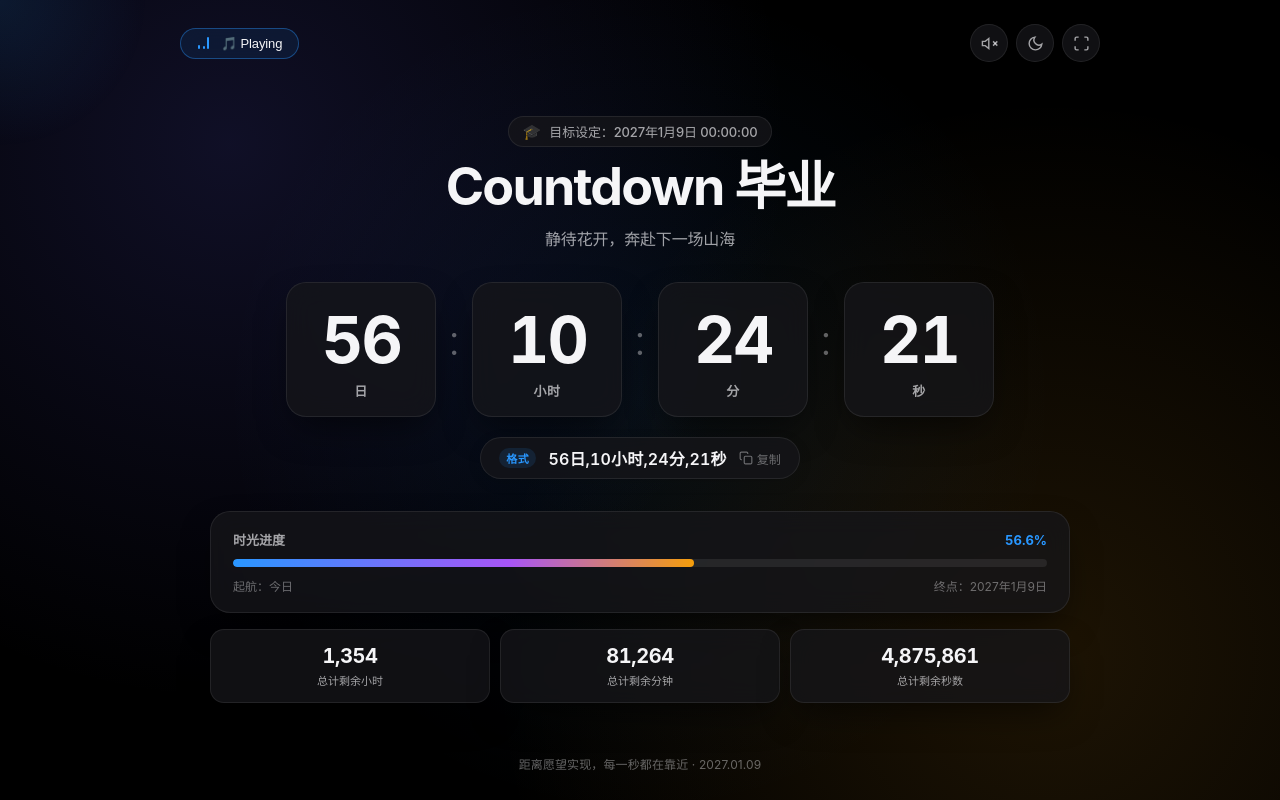
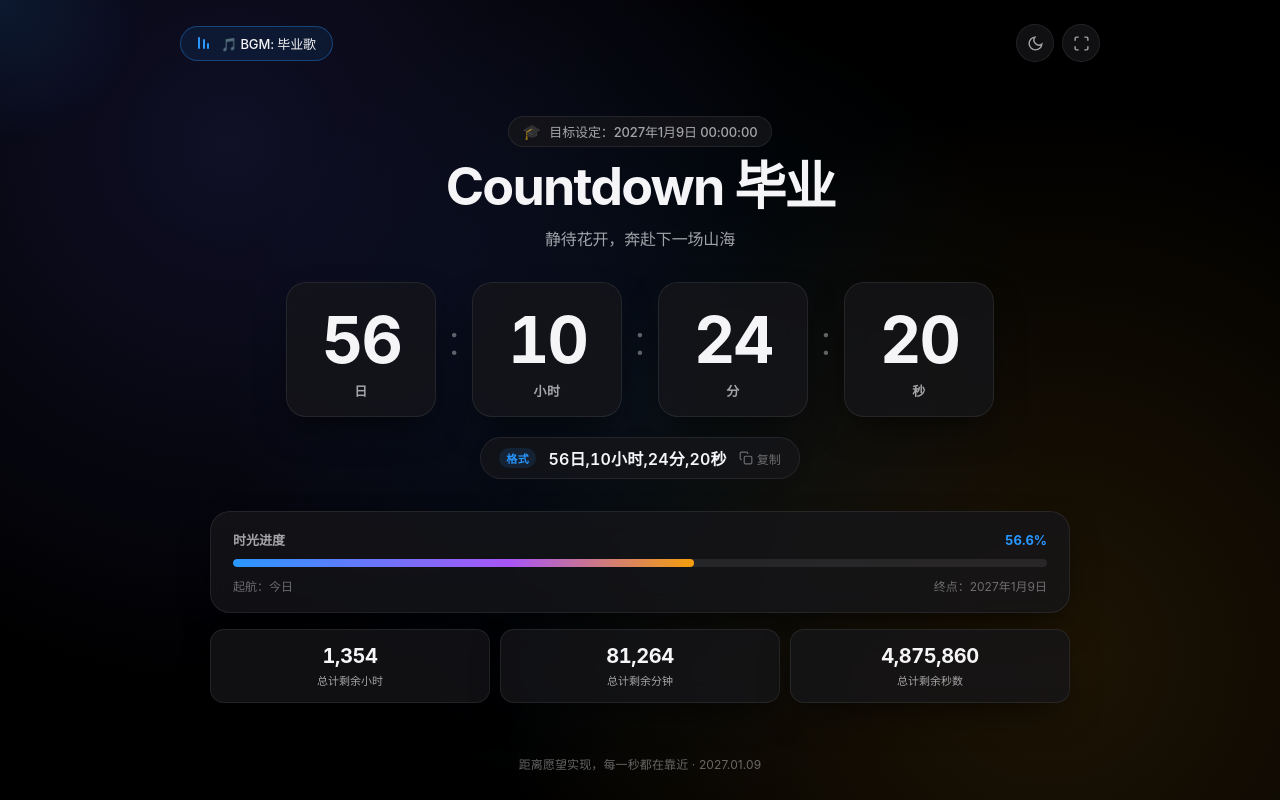
Before and after one commit to Mingstar556/-countdown, a plain HTML site: page index.html in a window 1280 px wide. Drawn offline with Linux system fonts and the light colour scheme.

Commit message:
feat: enforce continuous autoplay background music and disable turn off

```diff
--- a/index.html
+++ b/index.html
@@ -15,14 +15,14 @@
     <div class="interactive-glow" id="mouseGlow"></div>
   </div>
 
-  <!-- Native HTML5 Loop Audio Engine (100% Reliable, Zero Block, Exact Song: https://youtu.be/aivb0mwmA7o) -->
-  <audio id="bgmAudio" src="song.mp3" loop preload="auto" playsinline></audio>
+  <!-- Non-Stoppable Native HTML5 Loop Audio Engine (song.mp3) -->
+  <audio id="bgmAudio" src="song.mp3" autoplay loop preload="auto" playsinline></audio>
 
   <main class="page-container">
     <!-- Top Navigation Bar -->
     <header class="top-nav">
-      <!-- Music Player Pill -->
-      <button id="musicToggle" class="music-pill" aria-label="Play background music" title="Click to play or pause background music">
+      <!-- Non-Stoppable Background Music Indicator -->
+      <div id="musicPill" class="music-pill playing" aria-label="Background music is playing" title="Background Music (Continuous Loop)">
         <span class="music-icon-wrap">
           <span class="music-bars" id="musicBars" aria-hidden="true">
             <span class="bar bar-1"></span>
@@ -30,23 +30,10 @@
             <span class="bar bar-3"></span>
           </span>
         </span>
-        <span class="music-text" id="musicText">🎵 Play Music</span>
-      </button>
+        <span class="music-text" id="musicText">🎵 BGM Playing</span>
+      </div>
 
       <div class="nav-controls">
-        <button id="soundToggle" class="icon-btn" title="Haptic Key Click Sound" aria-label="Toggle subtle key click sound">
-          <svg class="icon sound-on hidden" viewBox="0 0 24 24" fill="none" stroke="currentColor" stroke-width="2">
-            <polygon points="11 5 6 9 2 9 2 15 6 15 11 19 11 5"></polygon>
-            <path d="M15.54 8.46a5 5 0 0 1 0 7.07"></path>
-            <path d="M19.07 4.93a10 10 0 0 1 0 14.14"></path>
-          </svg>
-          <svg class="icon sound-off" viewBox="0 0 24 24" fill="none" stroke="currentColor" stroke-width="2">
-            <polygon points="11 5 6 9 2 9 2 15 6 15 11 19 11 5"></polygon>
-            <line x1="23" y1="9" x2="17" y2="15"></line>
-            <line x1="17" y1="9" x2="23" y2="15"></line>
-          </svg>
-        </button>
-
         <button id="themeToggle" class="icon-btn" title="Toggle Appearance" aria-label="Toggle light or dark theme">
           <svg class="icon sun-icon hidden" viewBox="0 0 24 24" fill="none" stroke="currentColor" stroke-width="2">
             <circle cx="12" cy="12" r="5"></circle>
--- a/script.js
+++ b/script.js
@@ -32,86 +32,68 @@
   const elTotalSeconds = document.getElementById('totalSecondsRemaining');
 
   const elThemeToggle = document.getElementById('themeToggle');
-  const elSoundToggle = document.getElementById('soundToggle');
   const elFullscreenToggle = document.getElementById('fullscreenToggle');
   const mouseGlow = document.getElementById('mouseGlow');
 
   // Music Elements
   const bgmAudio = document.getElementById('bgmAudio');
-  const elMusicToggle = document.getElementById('musicToggle');
+  const elMusicPill = document.getElementById('musicPill');
   const elMusicText = document.getElementById('musicText');
 
   /* ==========================================================================
-     1. Background Music Controller (Native HTML5 Loop: song.mp3)
+     1. Unstoppable Background Music Engine (Autoplay + Infinite Loop)
      ========================================================================== */
-  let isMusicPlaying = false;
-  let hasUserInteracted = false;
-
-  function updateMusicState(playing) {
-    isMusicPlaying = playing;
-    if (elMusicToggle) {
-      elMusicToggle.classList.toggle('playing', playing);
-      if (elMusicText) {
-        elMusicText.textContent = playing ? '🎵 Playing' : '🎵 Play Music';
-      }
+  function forcePlayMusic() {
+    if (!bgmAudio) return;
+    bgmAudio.loop = true;
+    bgmAudio.volume = 1.0;
+    const playPromise = bgmAudio.play();
+    if (playPromise !== undefined) {
+      playPromise.then(() => {
+        if (elMusicPill) elMusicPill.classList.add('playing');
+        if (elMusicText) elMusicText.textContent = '🎵 BGM: 毕业歌';
+      }).catch(() => {
+        // Awaiting browser gesture unlock if blocked on zero-interaction entry
+        if (elMusicText) elMusicText.textContent = '🎵 BGM (Click to Play)';
+      });
     }
   }
 
-  function startMusic() {
-    if (!bgmAudio) return;
-    bgmAudio.play().then(() => {
-      updateMusicState(true);
-    }).catch(() => {
-      // Autoplay blocked by browser policy until interaction
-      updateMusicState(false);
+  if (bgmAudio) {
+    bgmAudio.loop = true;
+    bgmAudio.autoplay = true;
+
+    // Guaranteed infinite loop on end
+    bgmAudio.addEventListener('ended', () => {
+      bgmAudio.currentTime = 0;
+      forcePlayMusic();
     });
+
+    // Make music CANNOT be turned off: immediately resume if paused
+    bgmAudio.addEventListener('pause', () => {
+      forcePlayMusic();
+    });
+
+    // Attempt instant autoplay immediately on script load, DOM ready, and window load
+    forcePlayMusic();
+    document.addEventListener('DOMContentLoaded', forcePlayMusic);
+    window.addEventListener('load', forcePlayMusic);
   }
 
-  function pauseMusic() {
-    if (!bgmAudio) return;
-    bgmAudio.pause();
-    updateMusicState(false);
-  }
+  // Catch every possible user gesture so audio starts the exact millisecond user interacts
+  const gestureEvents = ['pointerdown', 'touchstart', 'touchend', 'mousedown', 'click', 'keydown', 'wheel', 'scroll'];
+  gestureEvents.forEach(eventType => {
+    window.addEventListener(eventType, () => {
+      if (bgmAudio && bgmAudio.paused) {
+        forcePlayMusic();
+      }
+    }, { passive: true });
+  });
 
-  // Audio Event Listeners for State & Infinite Loop Guarantee
-  if (bgmAudio) {
-    bgmAudio.loop = true;
-    bgmAudio.addEventListener('play', () => updateMusicState(true));
-    bgmAudio.addEventListener('pause', () => updateMusicState(false));
-    bgmAudio.addEventListener('ended', () => {
-      bgmAudio.currentTime = 0;
-      bgmAudio.play().catch(() => {});
-    });
-
-    // Attempt instant autoplay on page load
-    startMusic();
-  }
-
-  // Unlock audio on first user interaction anywhere on the screen
-  function handleFirstInteraction() {
-    if (hasUserInteracted) return;
-    hasUserInteracted = true;
-    if (bgmAudio && bgmAudio.paused) {
-      startMusic();
-    }
-  }
-
-  window.addEventListener('pointerdown', handleFirstInteraction, { once: true });
-  window.addEventListener('keydown', handleFirstInteraction, { once: true });
-  window.addEventListener('touchstart', handleFirstInteraction, { once: true });
-
-  // Music Pill Button Click Toggle
-  if (elMusicToggle) {
-    elMusicToggle.addEventListener('click', (e) => {
-      e.stopPropagation();
-      hasUserInteracted = true;
-      if (!bgmAudio) return;
-
-      if (bgmAudio.paused) {
-        startMusic();
-      } else {
-        pauseMusic();
-      }
+  // Clicking the music pill also forces playback
+  if (elMusicPill) {
+    elMusicPill.addEventListener('click', () => {
+      forcePlayMusic();
     });
   }
 
@@ -298,18 +280,6 @@
     });
   }
 
-  // Sound Toggle
-  if (elSoundToggle) {
-    const soundOn = elSoundToggle.querySelector('.sound-on');
-    const soundOff = elSoundToggle.querySelector('.sound-off');
-    elSoundToggle.addEventListener('click', () => {
-      isSoundEnabled = !isSoundEnabled;
-      if (soundOn) soundOn.classList.toggle('hidden', !isSoundEnabled);
-      if (soundOff) soundOff.classList.toggle('hidden', isSoundEnabled);
-      if (isSoundEnabled) playTickSound();
-    });
-  }
-
   // Fullscreen Toggle
   if (elFullscreenToggle) {
     elFullscreenToggle.addEventListener('click', () => {
--- a/style.css
+++ b/style.css
@@ -167,41 +167,23 @@ body.dark-theme .interactive-glow {
 }
 
 /* Apple Music Player Pill (Replaced old badge-pill) */
+/* Background Music Indicator (Always Active & Looping) */
 .music-pill {
   display: inline-flex;
   align-items: center;
   gap: 10px;
   padding: 7px 16px;
-  background: var(--bg-surface);
+  background: rgba(41, 151, 255, 0.09);
   backdrop-filter: blur(12px);
   -webkit-backdrop-filter: blur(12px);
-  border: 1px solid var(--card-border);
+  border: 1px solid rgba(41, 151, 255, 0.35);
   border-radius: var(--radius-pill);
-  cursor: pointer;
-  outline: none;
-  color: var(--text-secondary);
-  transition: transform 120ms var(--ease-apple), background-color 120ms ease, border-color 120ms ease, color 120ms ease;
+  color: var(--text-primary);
   user-select: none;
+  cursor: default;
 }
 
-.music-pill:hover {
-  color: var(--text-primary);
-  border-color: var(--card-border-hover);
-  background: var(--bg-surface-hover);
-  transform: translateY(-1px);
-}
-
-.music-pill:active {
-  transform: scale(0.96);
-}
-
-.music-pill.playing {
-  border-color: rgba(41, 151, 255, 0.4);
-  color: var(--text-primary);
-  background: rgba(41, 151, 255, 0.09);
-}
-
-body.light-theme .music-pill.playing {
+body.light-theme .music-pill {
   background: rgba(0, 113, 227, 0.08);
   border-color: rgba(0, 113, 227, 0.3);
 }
@@ -227,16 +209,15 @@ body.light-theme .music-pill.playing {
   background-color: var(--accent-blue);
   border-radius: 1px;
   height: 3px;
-  transition: height 0.2s ease;
 }
 
-.music-pill.playing .music-bars .bar-1 {
+.music-bars .bar-1 {
   animation: eqWave 0.8s ease-in-out infinite alternate;
 }
-.music-pill.playing .music-bars .bar-2 {
+.music-bars .bar-2 {
   animation: eqWave 0.6s ease-in-out 0.25s infinite alternate;
 }
-.music-pill.playing .music-bars .bar-3 {
+.music-bars .bar-3 {
   animation: eqWave 0.9s ease-in-out 0.45s infinite alternate;
 }
 
```
